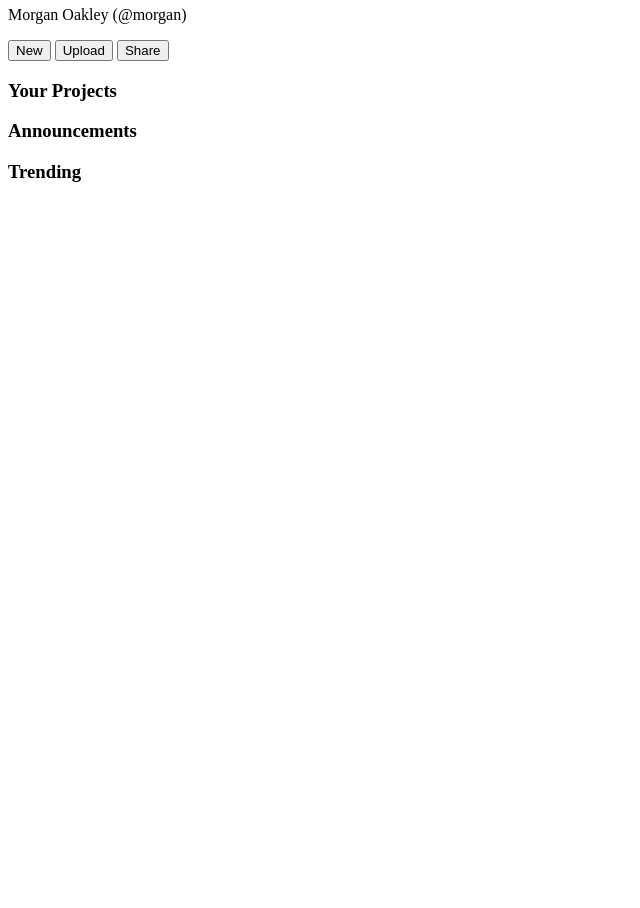
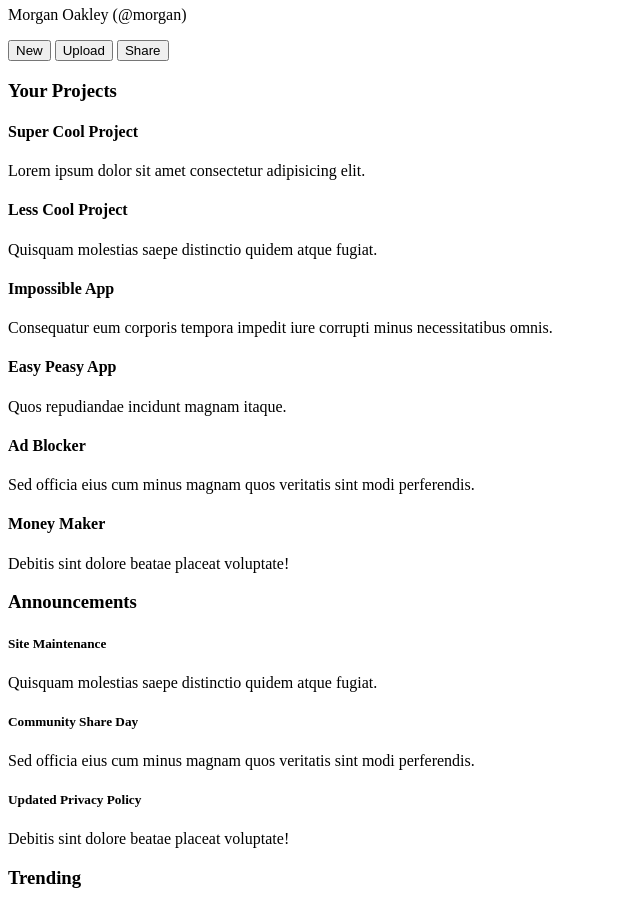
Before and after one commit to RaveTapp/OdinAdminDashboard, a plain HTML site: page index.html in a window 1280 px wide. Shown: the part 360-1268 px from the top of the page, without its empty margins (0-640 px from the left). Before the commit the page ends 800 px from the top, so only its background shows below. Drawn offline with Linux system fonts and the light colour scheme.

Commit message:
Add projects and announcements content

```diff
--- a/index.html
+++ b/index.html
@@ -47,34 +47,43 @@
         <section class="projects">
             <h3>Your Projects</h3>
             <div class="card">
-
+                <h4>Super Cool Project</h4>
+                <p>Lorem ipsum dolor sit amet consectetur adipisicing elit.</p>
             </div>
             <div class="card">
-
+                <h4>Less Cool Project</h4>
+                <p>Quisquam molestias saepe distinctio quidem atque fugiat. </p>
             </div>
             <div class="card">
-
+                <h4>Impossible App</h4>
+                <p>Consequatur eum corporis tempora impedit iure corrupti minus necessitatibus omnis.</p>
             </div>
             <div class="card">
-
+                <h4>Easy Peasy App</h4>
+                <p>Quos repudiandae incidunt magnam itaque.</p>
             </div>
             <div class="card">
-
+                <h4>Ad Blocker</h4>
+                <p>Sed officia eius cum minus magnam quos veritatis sint modi perferendis.</p>
             </div>
             <div class="card">
-
+                <h4>Money Maker</h4>
+                <p>Debitis sint dolore beatae placeat voluptate!</p>
             </div>
         </section>
         <section class="announcements">
             <h3>Announcements</h3>
             <div class="news">
-
+                <h5>Site Maintenance</h5>
+                <p>Quisquam molestias saepe distinctio quidem atque fugiat. </p>
             </div>
             <div class="news">
-
+                <h5>Community Share Day</h5>
+                <p>Sed officia eius cum minus magnam quos veritatis sint modi perferendis.</p>
             </div>
             <div class="news">
-
+                <h5>Updated Privacy Policy</h5>
+                <p>Debitis sint dolore beatae placeat voluptate!</p>
             </div>
         </section>
         <section class="trending">
```
